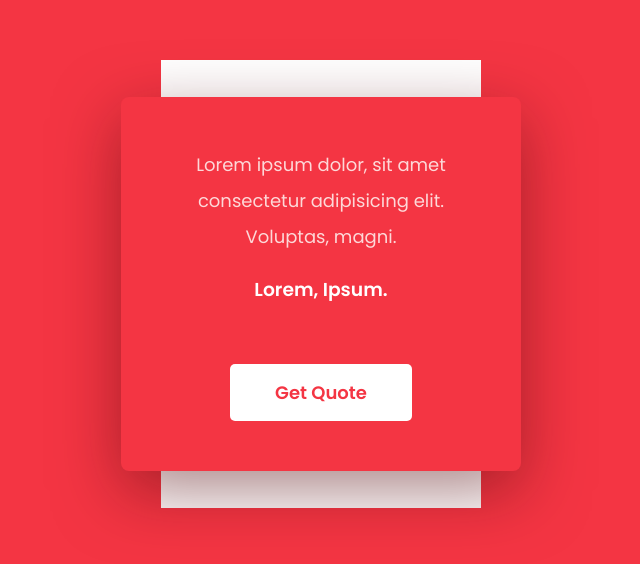
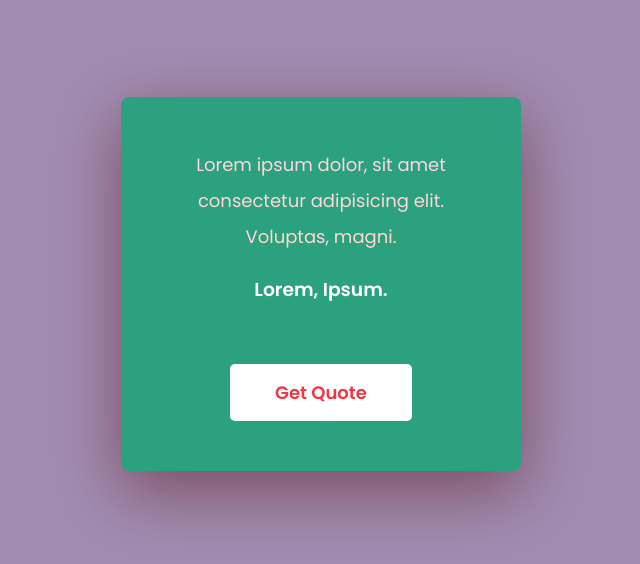
Before and after one commit to SWAYAM31220/quote, a plain HTML site: page index.html in a window 1280 px wide. Shown: the part 116-680 px from the top of the page, without its empty margins (319-959 px from the left). Drawn offline with Linux system fonts and the light colour scheme; no server answers.

Commit message:
Update style.css

```diff
--- a/style.css
+++ b/style.css
@@ -5,7 +5,7 @@
   font-family: "Poppins", sans-serif;
 }
 body {
-  background-color: #f43543;
+  background-color: #a18db1;
 }
 .wrapper {
   width: 400px;
@@ -16,7 +16,7 @@ body {
 }
 .container {
   width: 100%;
-  background-color: #f43543;
+  background-color: #2ca17f;
   padding: 50px 40px;
   box-shadow: 0 20px 65px rgba(87, 11, 16, 0.5);
   position: relative;
@@ -28,7 +28,7 @@ body {
   position: absolute;
   width: 80%;
   height: 120%;
-  background-color: #ffffff;
+  background-color: #a18db1;
   z-index: -1;
   top: -10%;
   left: 10%;
```
